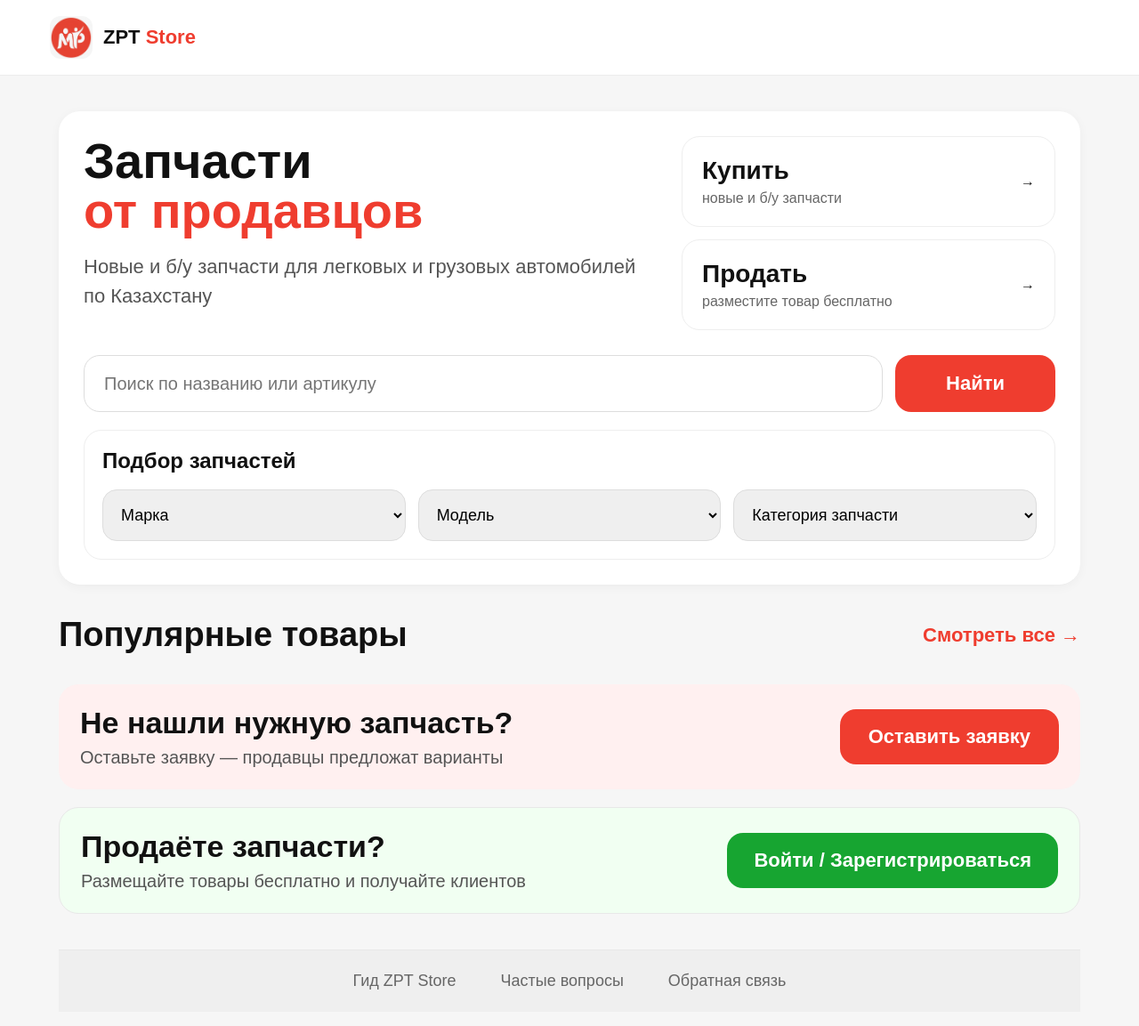
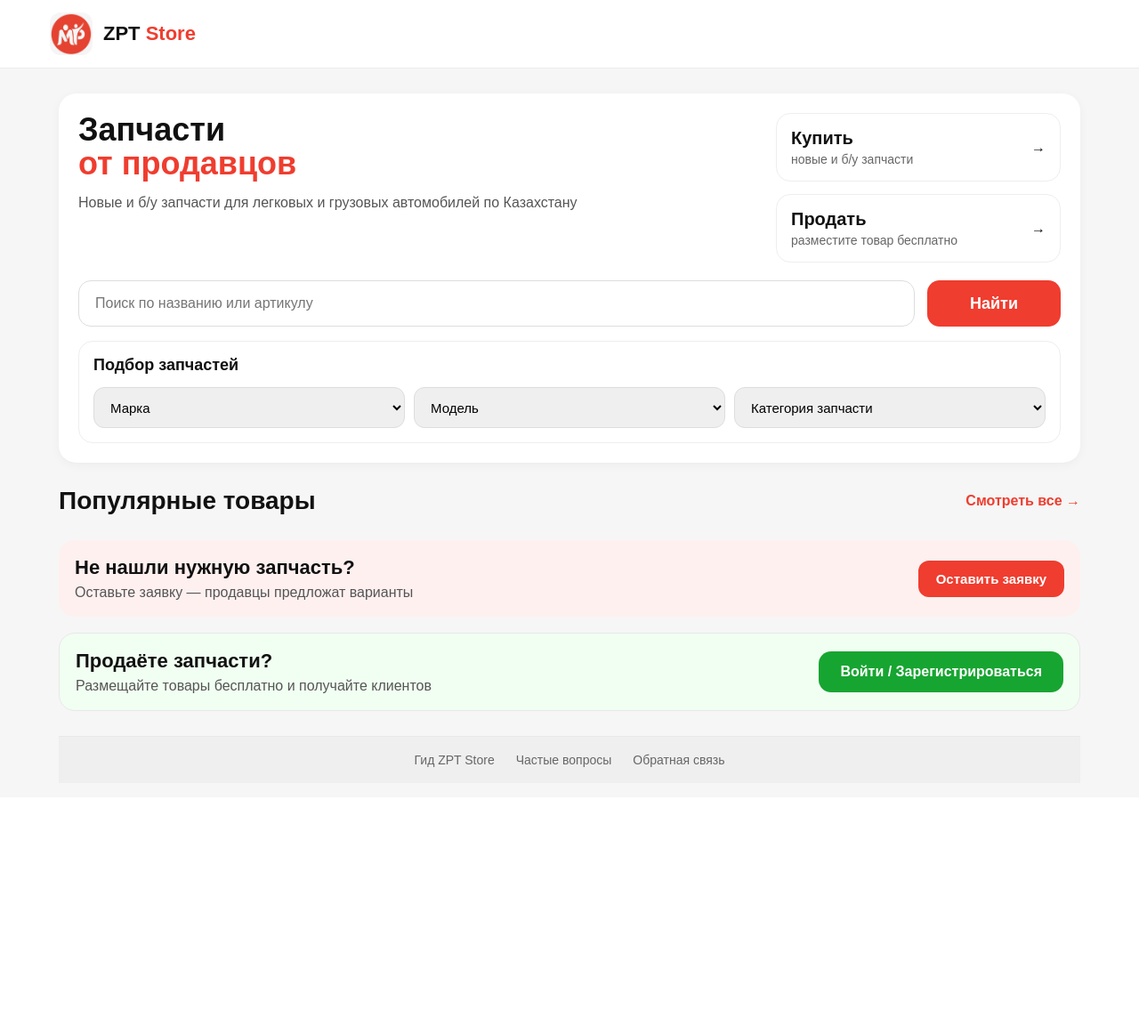
Before and after one commit to Khibullin/marketparts-store, a Django app: page /catalog/ in a window 1280 px wide. Shown: the whole page at 89% size. After the commit the page ends 880 px from the top, so only its background shows below. Run offline with Django 5.2, Linux system fonts and the light colour scheme; data comes from the database, SQL or seed files in the repository; data that the repository does not hold is empty.

Commit message:
Finalize ZPT Store homepage design

```diff
--- a/catalog/templates/catalog/catalog_list.html
+++ b/catalog/templates/catalog/catalog_list.html
@@ -20,7 +20,7 @@ body{
 .topbar-inner{
   max-width:1200px;
   margin:auto;
-  padding:18px 16px;
+  padding:14px 16px;
   display:flex;
   align-items:center;
   justify-content:space-between;
@@ -57,23 +57,23 @@ body{
 
 .hero{
   background:#fff;
-  border-radius:24px;
-  padding:28px;
-  margin-top:24px;
+  border-radius:20px;
+  padding:22px;
+  margin-top:12px;
   box-shadow:0 2px 12px rgba(0,0,0,.04);
 }
 
 .hero-grid{
   display:grid;
-  grid-template-columns:1fr 420px;
-  gap:24px;
+  grid-template-columns:1fr 320px;
+  gap:18px;
 }
 
 .hero-title{
-  font-size:56px;
-  line-height:1;
+  font-size:36px;
+  line-height:1.05;
   font-weight:900;
-  margin-bottom:18px;
+  margin-bottom:14px;
 }
 
 .hero-title span{
@@ -81,10 +81,10 @@ body{
 }
 
 .hero-sub{
-  font-size:22px;
-  line-height:1.5;
+  font-size:16px;
+  line-height:1.4;
   color:#555;
-  max-width:700px;
+  max-width:620px;
 }
 
 .hero-actions{
@@ -96,8 +96,8 @@ body{
 .action-card{
   background:#fff;
   border:1px solid #eee;
-  border-radius:20px;
-  padding:22px;
+  border-radius:16px;
+  padding:16px;
   text-decoration:none;
   color:#111;
   display:flex;
@@ -112,18 +112,18 @@ body{
 }
 
 .action-title{
-  font-size:28px;
+  font-size:20px;
   font-weight:800;
-  margin-bottom:6px;
+  margin-bottom:4px;
 }
 
 .action-sub{
   color:#666;
-  font-size:16px;
+  font-size:14px;
 }
 
 .search-box{
-  margin-top:28px;
+  margin-top:20px;
 }
 
 .search-row{
@@ -133,115 +133,115 @@ body{
 
 .search-row input{
   flex:1;
-  height:64px;
-  border-radius:18px;
+  height:52px;
+  border-radius:14px;
   border:1px solid #ddd;
-  padding:0 22px;
-  font-size:20px;
+  padding:0 18px;
+  font-size:16px;
 }
 
 .search-btn{
-  width:180px;
+  width:150px;
   border:none;
-  border-radius:18px;
+  border-radius:14px;
   background:#ef3d2f;
   color:#fff;
-  font-size:22px;
+  font-size:18px;
   font-weight:800;
   cursor:pointer;
 }
 
 .filter-box{
-  margin-top:20px;
+  margin-top:16px;
   background:#fff;
   border:1px solid #eee;
-  border-radius:20px;
-  padding:20px;
+  border-radius:16px;
+  padding:16px;
 }
 
 .filter-title{
-  font-size:24px;
+  font-size:18px;
   font-weight:800;
-  margin-bottom:18px;
+  margin-bottom:14px;
 }
 
 .filter-grid{
   display:grid;
   grid-template-columns:1fr 1fr 1fr;
-  gap:14px;
+  gap:10px;
 }
 
 .filter-grid select{
-  height:58px;
-  border-radius:16px;
+  height:46px;
+  border-radius:12px;
   border:1px solid #ddd;
-  padding:0 16px;
-  font-size:18px;
+  padding:0 14px;
+  font-size:15px;
 }
 
 .products-head{
   display:flex;
   justify-content:space-between;
   align-items:center;
-  margin-top:34px;
-  margin-bottom:20px;
+  margin-top:26px;
+  margin-bottom:16px;
 }
 
 .products-head h2{
-  font-size:38px;
+  font-size:28px;
   margin:0;
 }
 
 .products-link{
   color:#ef3d2f;
   text-decoration:none;
-  font-size:22px;
+  font-size:16px;
   font-weight:700;
 }
 
 .products{
   display:grid;
   grid-template-columns:repeat(4,1fr);
-  gap:18px;
+  gap:12px;
 }
 
 .product{
   background:#fff;
-  border-radius:22px;
+  border-radius:18px;
   overflow:hidden;
   box-shadow:0 2px 10px rgba(0,0,0,.04);
 }
 
 .product img{
   width:100%;
-  height:220px;
+  height:160px;
   object-fit:cover;
   display:block;
 }
 
 .product-body{
-  padding:18px;
+  padding:14px;
 }
 
 .product-title{
-  font-size:24px;
+  font-size:18px;
   font-weight:800;
   line-height:1.3;
-  margin-bottom:10px;
+  margin-bottom:8px;
   color:#111;
 }
 
 .product-price{
   color:#ef3d2f;
-  font-size:32px;
+  font-size:21px;
   font-weight:900;
-  margin-bottom:12px;
+  margin-bottom:10px;
 }
 
 .product-seller{
   color:#666;
-  margin-bottom:8px;
-  font-size:17px;
+  margin-bottom:6px;
+  font-size:14px;
 }
 
 .btn-green{
@@ -251,31 +251,32 @@ body{
   color:#fff;
   text-align:center;
   text-decoration:none;
-  padding:14px;
-  border-radius:14px;
+  padding:10px;
+  border-radius:12px;
   font-weight:700;
-  margin-top:14px;
+  margin-top:10px;
+  font-size:14px;
 }
 
 .cta{
   background:#fff0f0;
-  border-radius:22px;
-  padding:24px;
-  margin-top:34px;
+  border-radius:18px;
+  padding:18px;
+  margin-top:28px;
   display:flex;
   justify-content:space-between;
   align-items:center;
-  gap:20px;
+  gap:16px;
 }
 
 .cta-title{
-  font-size:34px;
+  font-size:22px;
   font-weight:900;
-  margin-bottom:8px;
+  margin-bottom:6px;
 }
 
 .cta-text{
-  font-size:20px;
+  font-size:16px;
   color:#555;
 }
 
@@ -283,32 +284,32 @@ body{
   background:#ef3d2f;
   color:#fff;
   text-decoration:none;
-  padding:18px 32px;
-  border-radius:18px;
-  font-size:22px;
+  padding:12px 20px;
+  border-radius:12px;
+  font-size:15px;
   font-weight:800;
   white-space:nowrap;
 }
 
 .seller-block{
   background:#f1fff2;
-  border-radius:22px;
-  padding:24px;
-  margin-top:20px;
+  border-radius:18px;
+  padding:18px;
+  margin-top:18px;
   display:flex;
   justify-content:space-between;
   align-items:center;
-  gap:20px;
+  gap:16px;
 }
 
 .seller-title{
-  font-size:34px;
+  font-size:22px;
   font-weight:900;
-  margin-bottom:8px;
+  margin-bottom:6px;
 }
 
 .seller-text{
-  font-size:20px;
+  font-size:16px;
   color:#555;
 }
 
@@ -316,53 +317,64 @@ body{
   background:#17a531;
   color:#fff;
   text-decoration:none;
-  padding:18px 30px;
-  border-radius:18px;
-  font-size:22px;
+  padding:14px 24px;
+  border-radius:14px;
+  font-size:16px;
   font-weight:800;
   white-space:nowrap;
 }
 
 .footer{
-  margin-top:40px;
-  padding:24px 0;
+  margin-top:28px;
+  padding:18px 0;
   border-top:1px solid #e8e8e8;
 }
 
 .footer-links{
   display:flex;
   justify-content:center;
-  gap:50px;
+  gap:24px;
   flex-wrap:wrap;
 }
 
 .footer-links a{
   color:#666;
   text-decoration:none;
-  font-size:18px;
+  font-size:14px;
 }
 
 @media(max-width:900px){
 
   .hero-grid{
     grid-template-columns:1fr;
+    gap:14px;
   }
 
   .hero-title{
-    font-size:44px;
+    font-size:30px;
   }
 
   .hero-sub{
-    font-size:18px;
+    font-size:15px;
+  }
+
+  .action-card{
+    padding:14px;
+    border-radius:14px;
+  }
+
+  .search-box{
+    margin-top:18px;
   }
 
   .search-row{
     flex-direction:column;
+    gap:10px;
   }
 
   .search-btn{
     width:100%;
-    height:58px;
+    height:46px;
   }
 
   .filter-grid{
```
Also changed, not shown: other parts of catalog/templates/catalog/catalog_list.html (+109 -6 lines).
